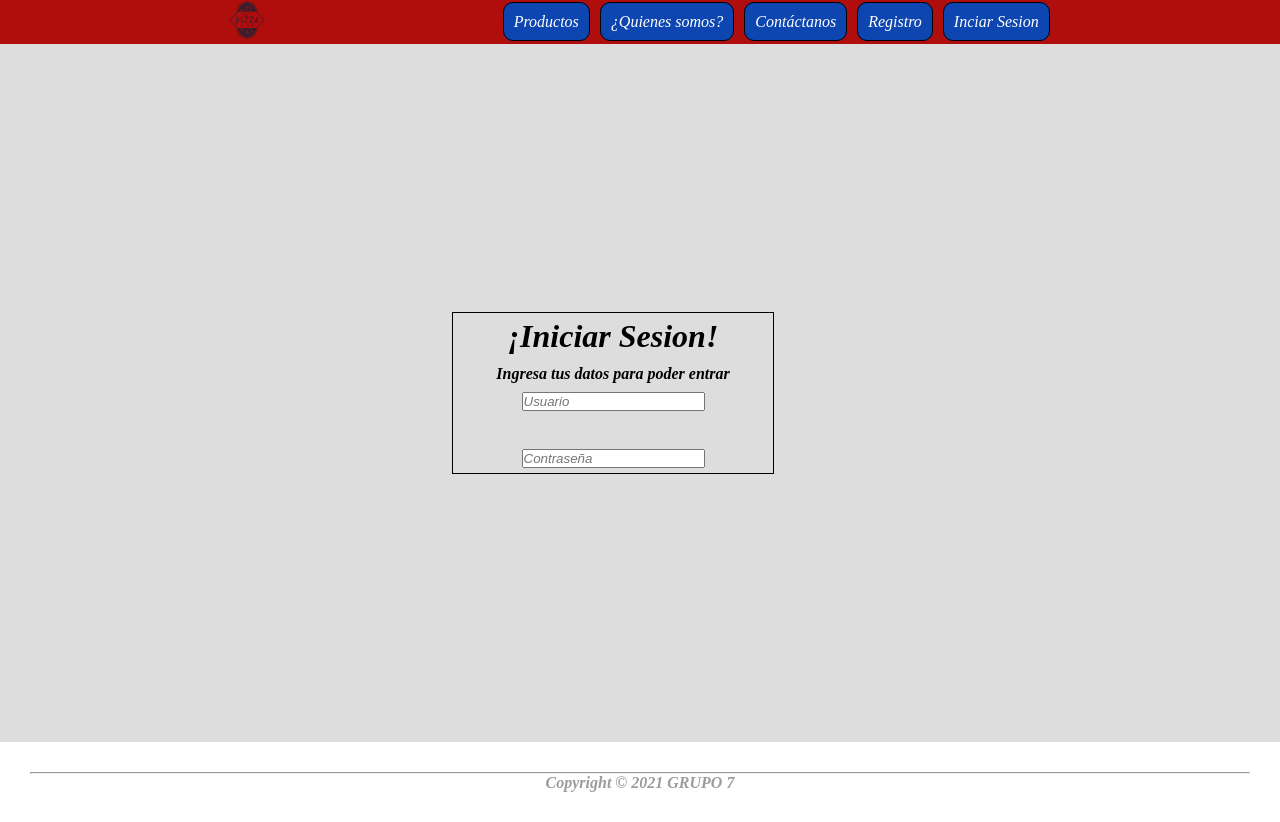
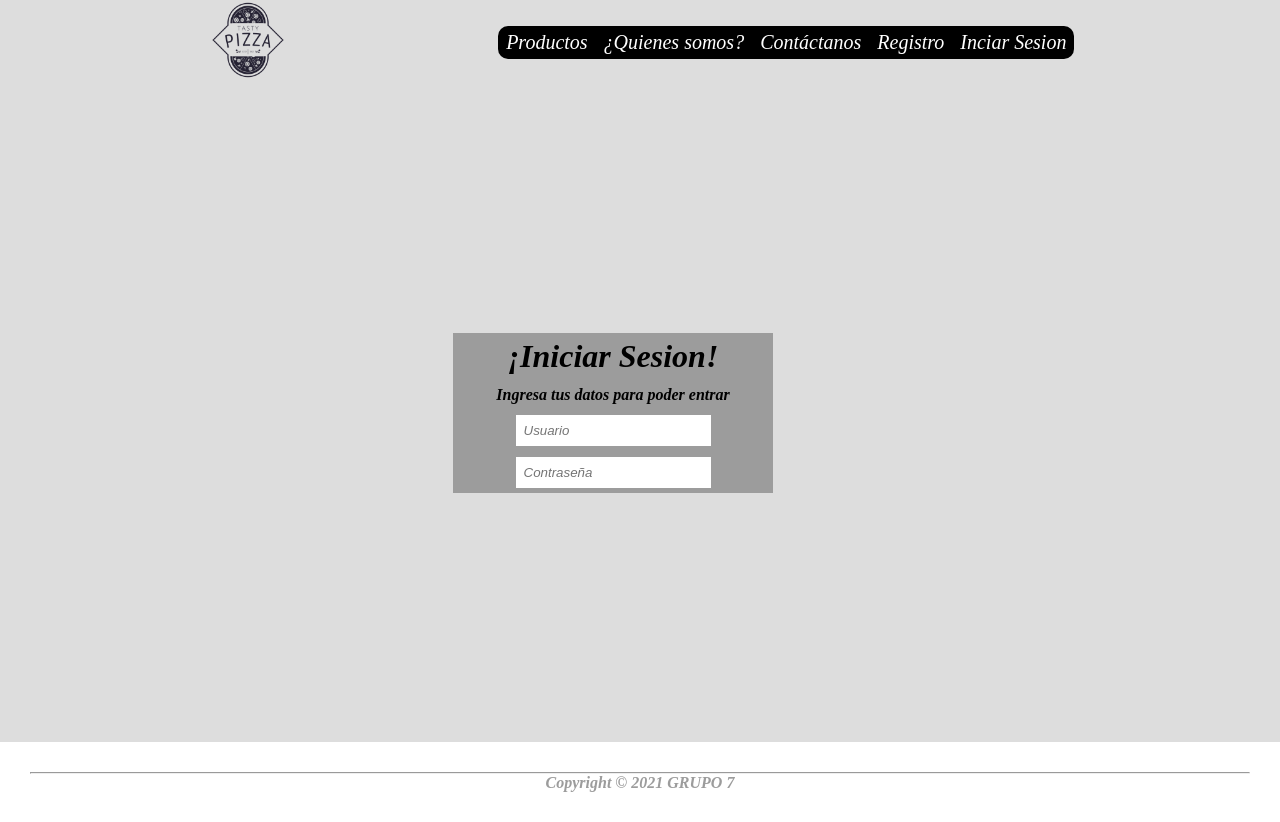
Before and after one commit to sech-cloud/Proyecto-Pizzeria, a PHP site: page /login.html in a window 1280 px wide. Run offline with PHP 8.4, Linux system fonts and the light colour scheme.

Commit message:
Login de proyecto

```diff
--- a/css/log.css
+++ b/css/log.css
@@ -12,10 +12,8 @@ body{
 
 /*Estilos de la cabecera*/
 header{
-background: #B00D0D;
     display: flex;
     justify-content: space-evenly;
-    /* padding: 5px; */
     flex-direction: row;
     flex-wrap: nowrap;
     align-items: center;
@@ -24,8 +22,8 @@ background: #B00D0D;
 /*Estilos para apartado de logo*/
 header .logo img{
 	padding: 0px 5px;
-	width: 5vh;
-	height: 5vh;
+	width: 10vh;
+	height: 10vh;
 }
 
 
@@ -40,19 +38,23 @@ header .lista ul{
 	list-style: none;
 	align-items: center;
 	justify-content: space-around;
+	border-bottom-right-radius: 10px;
+	border-top-right-radius: 10px;
+	border-bottom-left-radius: 10px;
+	border-top-left-radius: 10px;
+	background: black;
+	font-size: 20px;
+	padding: 5px 0px;
 }
 
 header .lista ul li{
-	padding: 5px;
 }
 
 header .lista ul li a {
 	color: #fff;
-	background: #0D46B0;
-	border:1px solid #000;
-	padding:10px;
 	white-space: nowrap;
 	text-decoration:none;
+	padding: 5px 8px;
 	border-radius: 10px;
 
 }
@@ -70,7 +72,7 @@ header .lista ul li a:hover {
 	display: flex;
 	padding: 5px;
 	width: 95%;
-	height: 86vh;
+	height: 81vh;
 	justify-content: center;
 }
 
@@ -82,13 +84,19 @@ header .lista ul li a:hover {
 	align-items: center;
 	width: 40vh;
 	height: 20vh;
+	background: #9c9c9c;
+}
+
+.contenedor form input{
+	padding: 8px;
+	border: none;
 }
 
 /*footer*/
 footer{
-  background: #fff;
-  margin: auto;
-  padding: 30px;
-  text-align: center;
-  color: #9c9c9c;
+	background: #fff;
+	margin: auto;
+	padding: 30px;
+	text-align: center;
+	color: #9c9c9c;
 }
--- a/login.html
+++ b/login.html
@@ -21,11 +21,10 @@
 </header>
 
 <div class="contenedor">
-	<form style="Border: 1px solid">
+	<form>
 		<H1>¡Iniciar Sesion!</H1>
 		<h4>Ingresa tus datos para poder entrar</h4>
 		<input type="Text" name="usuario" placeholder="Usuario">
-		<br>
 		<input type="password" name="contraseña" placeholder="Contraseña">
 	</form>
 </div>
```
